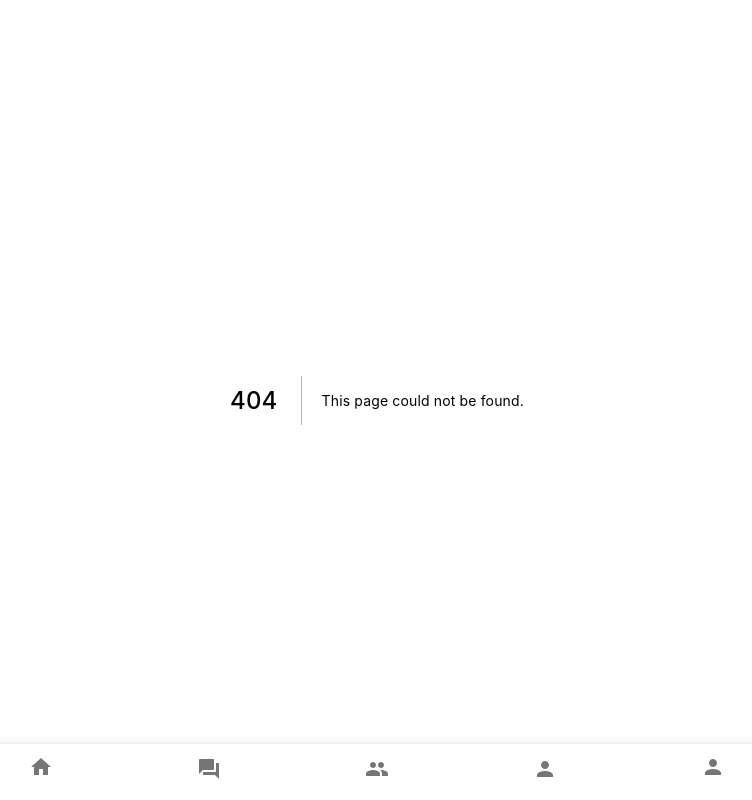
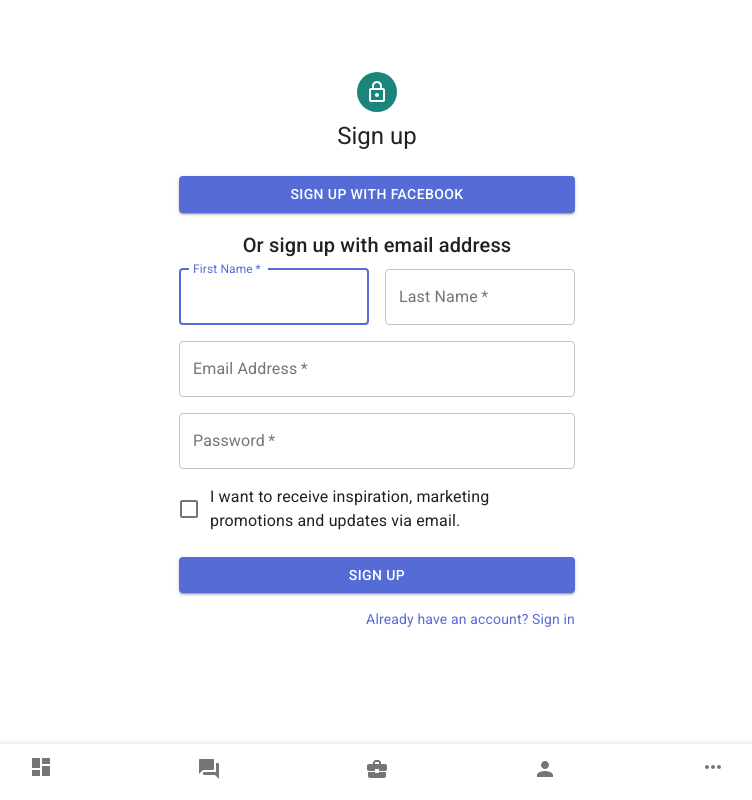
Before and after one commit to nugurang/nugurang-deprecated, a Next.js app in the folder nugurang-front/: page /signup in a window 1280 px wide. Before the commit this address had no page. Shown: the whole page, without its empty margins (263-1015 px from the left). Built offline with nearby package versions, Linux system fonts and the light colour scheme.

Commit message:
Add signup page

```diff
--- a/nugurang-front/components/BottomNavBar.js
+++ b/nugurang-front/components/BottomNavBar.js
@@ -3,12 +3,13 @@
 import { makeStyles } from '@material-ui/core/styles';
 import BottomNavigation from '@material-ui/core/BottomNavigation';
 import BottomNavigationAction from '@material-ui/core/BottomNavigationAction';
-import HomeIcon from '@material-ui/icons/Home';
+import DashboardIcon from '@material-ui/icons/Dashboard';
 import ForumIcon from '@material-ui/icons/Forum';
 import ChatIcon from '@material-ui/icons/ChatBubble';
 import NotificationsIcon from '@material-ui/icons/Notifications';
+import BusinessCenterIcon from '@material-ui/icons/BusinessCenter';
 import PersonIcon from '@material-ui/icons/Person';
-import PeopleIcon from '@material-ui/icons/People';
+import MoreHorizIcon from '@material-ui/icons/MoreHoriz';
 import AppBar from '@material-ui/core/AppBar';
 
 const useStyles = makeStyles((theme) => ({
@@ -29,11 +30,11 @@
   return (
     <AppBar className={classes.appBar}>
       <BottomNavigation value={value} onChange={handleChange} className={classes.root}>
-        <BottomNavigationAction label="Home" value="home" icon={<HomeIcon />} href="/"/>
+        <BottomNavigationAction label="Dashboard" value="dashboard" icon={<DashboardIcon />} href="/"/>
         <BottomNavigationAction label="Forum" value="forum" icon={<ForumIcon />} />
-        <BottomNavigationAction label="People" value="people" icon={<PeopleIcon />} />
+        <BottomNavigationAction label="Team" value="team" icon={<BusinessCenterIcon />} />
         <BottomNavigationAction label="Person" value="person" icon={<PersonIcon />} />
-        <BottomNavigationAction label="Sign in" value="signin" icon={<PersonIcon />} href="/signin"/>
+        <BottomNavigationAction label="Sign in" value="signin" icon={<MoreHorizIcon />} href="/signin"/>
       </BottomNavigation>
     </AppBar>
   );
--- a/nugurang-front/pages/_app.js
+++ b/nugurang-front/pages/_app.js
@@ -20,7 +20,7 @@
   return (
     <React.Fragment>
       <Head>
-        <title>My page</title>
+        <title>Nugurang</title>
         <meta name="viewport" content="minimum-scale=1, initial-scale=1, width=device-width" />
       </Head>
       <ThemeProvider theme={theme}>
--- /dev/null
+++ b/nugurang-front/pages/signup.js
@@ -0,0 +1,144 @@
+import React from 'react';
+import Avatar from '@material-ui/core/Avatar';
+import Button from '@material-ui/core/Button';
+import CssBaseline from '@material-ui/core/CssBaseline';
+import TextField from '@material-ui/core/TextField';
+import FormControlLabel from '@material-ui/core/FormControlLabel';
+import Checkbox from '@material-ui/core/Checkbox';
+import Link from '@material-ui/core/Link';
+import Grid from '@material-ui/core/Grid';
+import Box from '@material-ui/core/Box';
+import LockOutlinedIcon from '@material-ui/icons/LockOutlined';
+import Typography from '@material-ui/core/Typography';
+import { makeStyles } from '@material-ui/core/styles';
+import Container from '@material-ui/core/Container';
+import AppBar from '@material-ui/core/AppBar';
+
+
+const useStyles = makeStyles((theme) => ({
+  paper: {
+    marginTop: theme.spacing(8),
+    marginBottom: theme.spacing(12),
+    display: 'flex',
+    flexDirection: 'column',
+    alignItems: 'center',
+  },
+  avatar: {
+    margin: theme.spacing(1),
+    backgroundColor: theme.palette.secondary.main,
+  },
+  form: {
+    width: '100%', // Fix IE 11 issue.
+    marginTop: theme.spacing(1),
+  },
+  submit: {
+    margin: theme.spacing(3, 0, 2),
+  },
+}));
+
+export default function SignUp() {
+  const classes = useStyles();
+  return (
+
+      <Container component="main" maxWidth="xs">
+        <CssBaseline />
+        <div className={classes.paper}>
+          <Avatar className={classes.avatar}>
+            <LockOutlinedIcon />
+          </Avatar>
+          <Typography component="h1" variant="h5">
+            Sign up
+          </Typography>
+
+
+            <Button
+              type="signupFacebook"
+              fullWidth
+              variant="contained"
+              color="primary"
+              className={classes.submit}
+            >
+              Sign Up with Facebook
+            </Button>
+
+          <Typography component="h1" variant="h6">
+            Or sign up with email address
+          </Typography>
+
+          <form className={classes.form} noValidate>
+            <Grid container spacing={2}>
+              <Grid item xs={12} sm={6}>
+                <TextField
+                  autoComplete="fname"
+                  name="firstName"
+                  variant="outlined"
+                  required
+                  fullWidth
+                  id="firstName"
+                  label="First Name"
+                  autoFocus
+                />
+              </Grid>
+              <Grid item xs={12} sm={6}>
+                <TextField
+                  variant="outlined"
+                  required
+                  fullWidth
+                  id="lastName"
+                  label="Last Name"
+                  name="lastName"
+                  autoComplete="lname"
+                />
+              </Grid>
+              <Grid item xs={12}>
+                <TextField
+                  variant="outlined"
+                  required
+                  fullWidth
+                  id="email"
+                  label="Email Address"
+                  name="email"
+                  autoComplete="email"
+                />
+              </Grid>
+              <Grid item xs={12}>
+                <TextField
+                  variant="outlined"
+                  required
+                  fullWidth
+                  name="password"
+                  label="Password"
+                  type="password"
+                  id="password"
+                  autoComplete="current-password"
+                />
+              </Grid>
+              <Grid item xs={12}>
+                <FormControlLabel
+                  control={<Checkbox value="allowExtraEmails" color="primary" />}
+                  label="I want to receive inspiration, marketing promotions and updates via email."
+                />
+              </Grid>
+            </Grid>
+            <Button
+              type="submit"
+              fullWidth
+              variant="contained"
+              color="primary"
+              className={classes.submit}
+            >
+              Sign Up
+            </Button>
+            <Grid container justify="flex-end">
+              <Grid item>
+                <Link href="/signin" variant="body2">
+                  Already have an account? Sign in
+                </Link>
+              </Grid>
+            </Grid>
+          </form>
+        </div>
+      </Container>
+
+  );
+}
```
Also changed, not shown: nugurang-front/components/Layout.js (deleted, +0 -16 lines), nugurang-front/pages/index.js (+3 -4 lines), nugurang-front/pages/signin.js (+4 -4 lines), nugurang-front/signin.js (deleted, +0 -118 lines), nugurang-front/public/vercel.svg (deleted), 1 other file (tests, documents, lock files or other folders).
